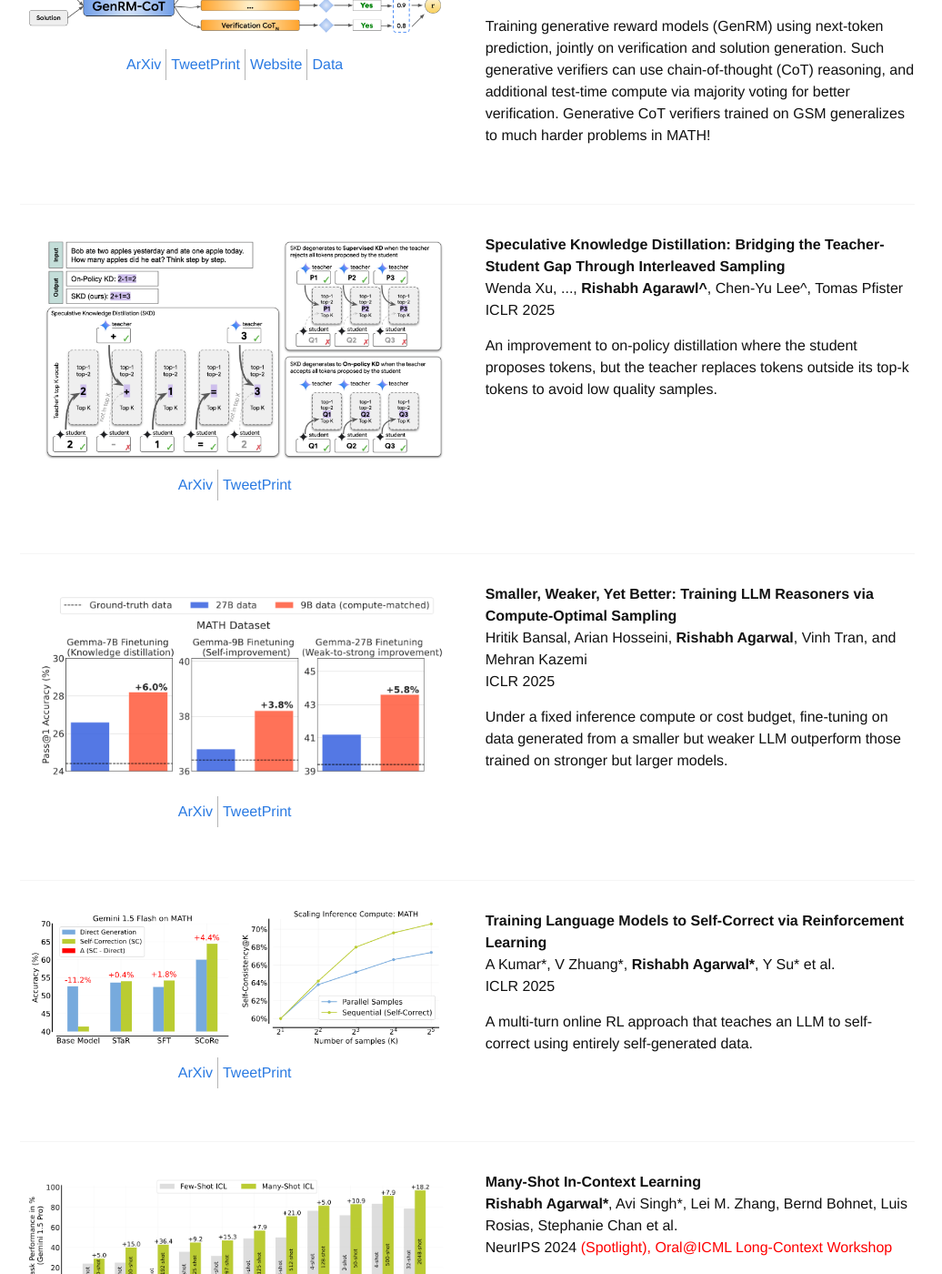
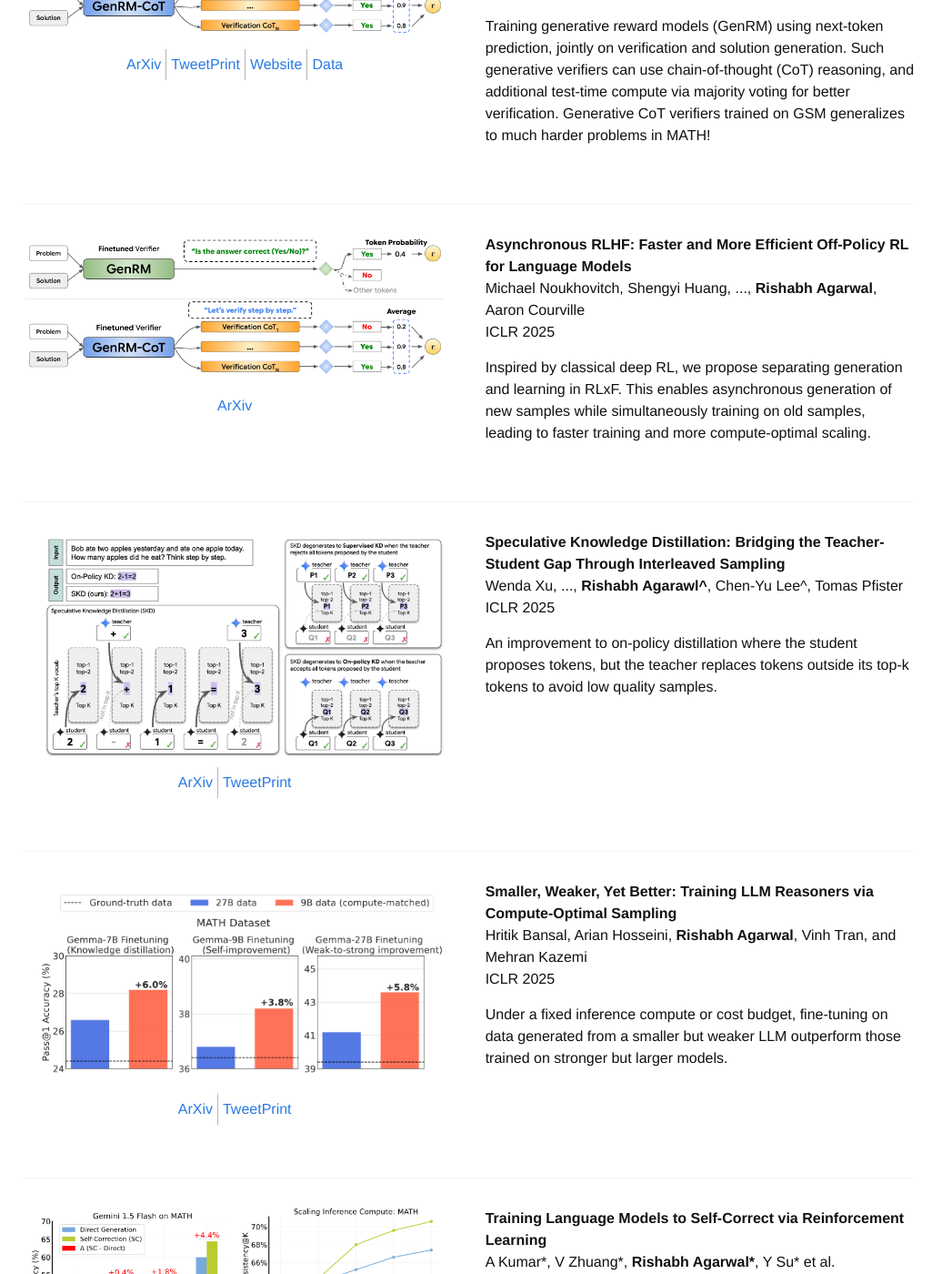
Before and after one commit to agarwl/agarwl.github.io, a Jekyll site: the page built from research.html, in a window 1280 px wide and 1400 px high, scrolled down 1001 px. Shown: the whole window at 91% size, without its empty margins (126-1162 px from the left). Built offline with Jekyll 4.4.1, drawn with Linux system fonts in a browser that asks for light colours; nearby versions of some CDN libraries; some web fonts are replaced; a style sheet for code colours, icons or effects is not loaded.

Commit message:
Update research.html

```diff
--- a/research.html
+++ b/research.html
@@ -53,6 +53,26 @@ title: "Research Overview"
       <p> Lunjun Zhang, Arian Hosseini, Hritik Bansal, Mehran Kazemi, Aviral Kumar, <b>Rishabh Agarwal</b>  <br/> ICLR 2025 </p>
       <p> Training generative reward models (GenRM) using next-token prediction, jointly on verification and solution generation. Such generative verifiers can use chain-of-thought (CoT) reasoning,
       and additional test-time compute via majority voting for better verification. Generative CoT verifiers trained on GSM generalizes to much harder problems in MATH! </p>
+    </div>
+  </div>
+
+<div class="divider"></div>
+
+  <div class="row">
+    <div class="six columns">
+      <img style="margin-top:0em" src="/images/research/genrm.png">
+      <table>
+        <tr>
+          <td><a href="https://arxiv.org/abs/2410.18252">ArXiv</a></td>
+        </tr>
+      </table>
+    </div>
+
+    <div class="six columns">
+      <b> Asynchronous RLHF: Faster and More Efficient Off-Policy RL for Language Models </b>
+      <p> Michael Noukhovitch, Shengyi Huang, ..., <b>Rishabh Agarwal</b>, Aaron Courville  <br/> ICLR 2025 </p>
+      <p> Inspired by classical deep RL, we propose separating generation and learning in RLxF.
+        This enables asynchronous generation of new samples while simultaneously training on old samples, leading to faster training and more compute-optimal scaling. </p>
     </div>
   </div>
 
```
